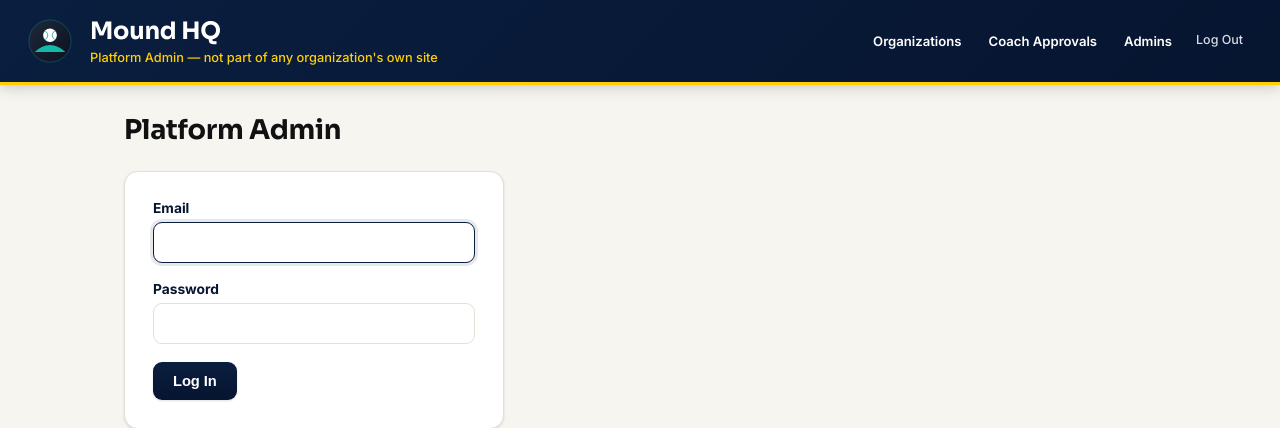
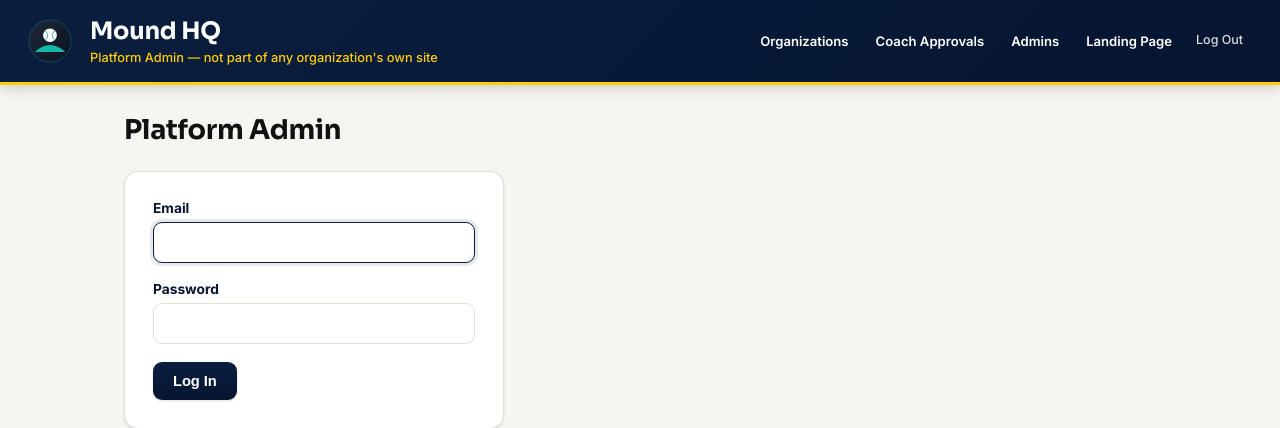
Before and after one commit to rinterdonatos/pitching-tracker-template, a Flask app: page /platform/login?next=/platform/admins in a window 1280 px wide. Shown: the top 428 px of the page. Run offline with Flask 3, Linux system fonts and the light colour scheme; the visitor is signed in with stand-in values (Sample User, id 1); some libraries are stand-ins or nearby versions.

Commit message:
Add link back to landing page from platform admin site

```diff
--- a/templates/platform_base.html
+++ b/templates/platform_base.html
@@ -12,11 +12,13 @@
 </head>
 <body>
   <header class="site-header">
-    <img class="logo" src="{{ static_url('img/default-badge.svg') }}" alt="Mound HQ logo">
-    <div class="brand">
-      <h1>Mound HQ</h1>
-      <span>Platform Admin &mdash; not part of any organization's own site</span>
-    </div>
+    <a href="{{ url_for('landing') }}" style="display:contents;">
+      <img class="logo" src="{{ static_url('img/default-badge.svg') }}" alt="Mound HQ logo">
+      <div class="brand">
+        <h1>Mound HQ</h1>
+        <span>Platform Admin &mdash; not part of any organization's own site</span>
+      </div>
+    </a>
     {% if session.get('platform_admin_id') %}
     <button class="nav-toggle" id="nav-toggle" type="button" aria-label="Menu" aria-expanded="false" aria-controls="site-nav">
       <span></span><span></span><span></span>
@@ -25,6 +27,7 @@
       <a href="{{ url_for('platform_organizations') }}" class="{{ 'active' if request.endpoint in ['platform_organizations', 'platform_org_detail'] }}">Organizations</a>
       <a href="{{ url_for('platform_coaches') }}" class="{{ 'active' if request.endpoint == 'platform_coaches' }}">Coach Approvals</a>
       <a href="{{ url_for('platform_admins_page') }}" class="{{ 'active' if request.endpoint == 'platform_admins_page' }}">Admins</a>
+      <a href="{{ url_for('landing') }}">Landing Page</a>
       <form method="POST" action="{{ url_for('platform_logout') }}" style="display:inline;">
         <button type="submit" class="nav-logout">Log Out</button>
       </form>
```
